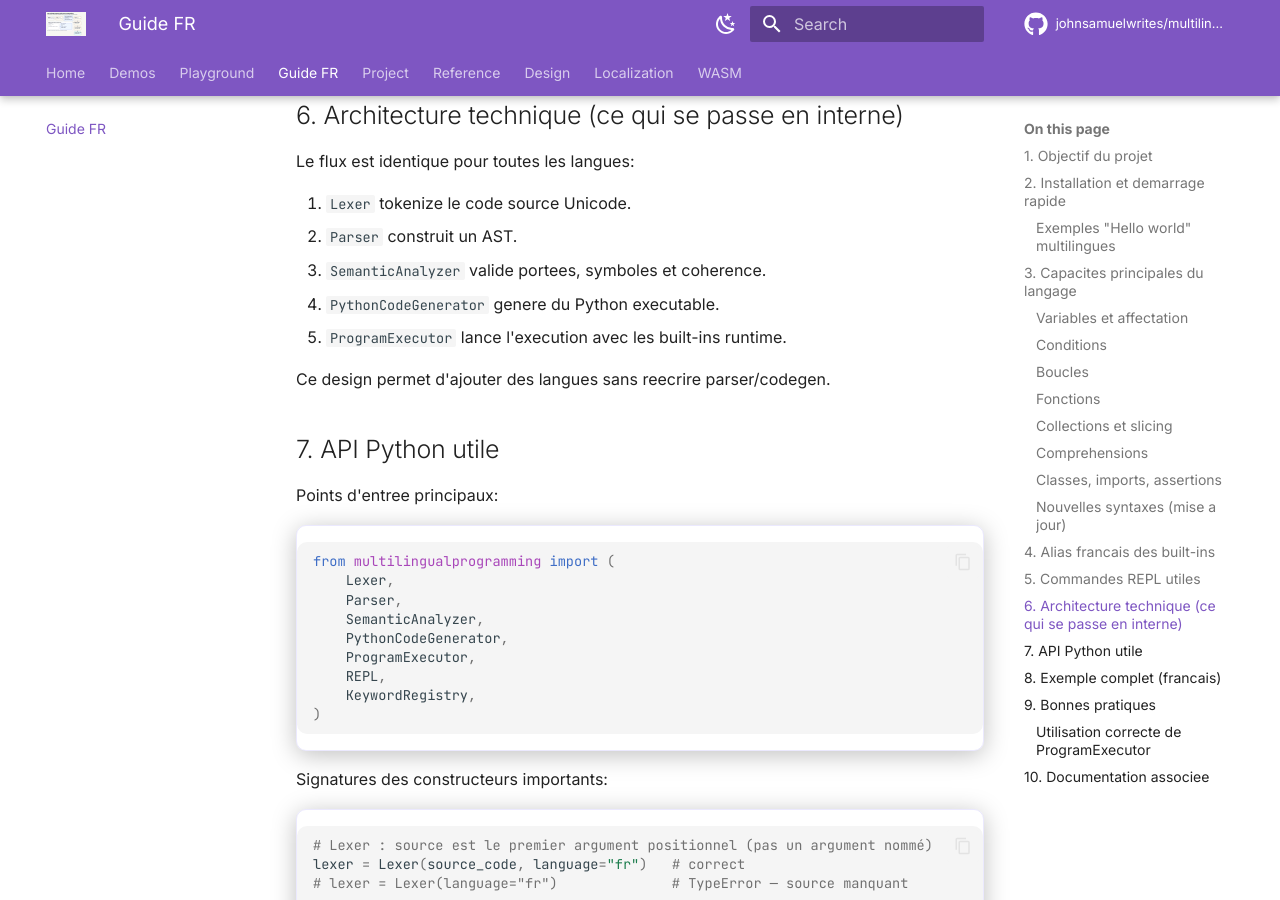
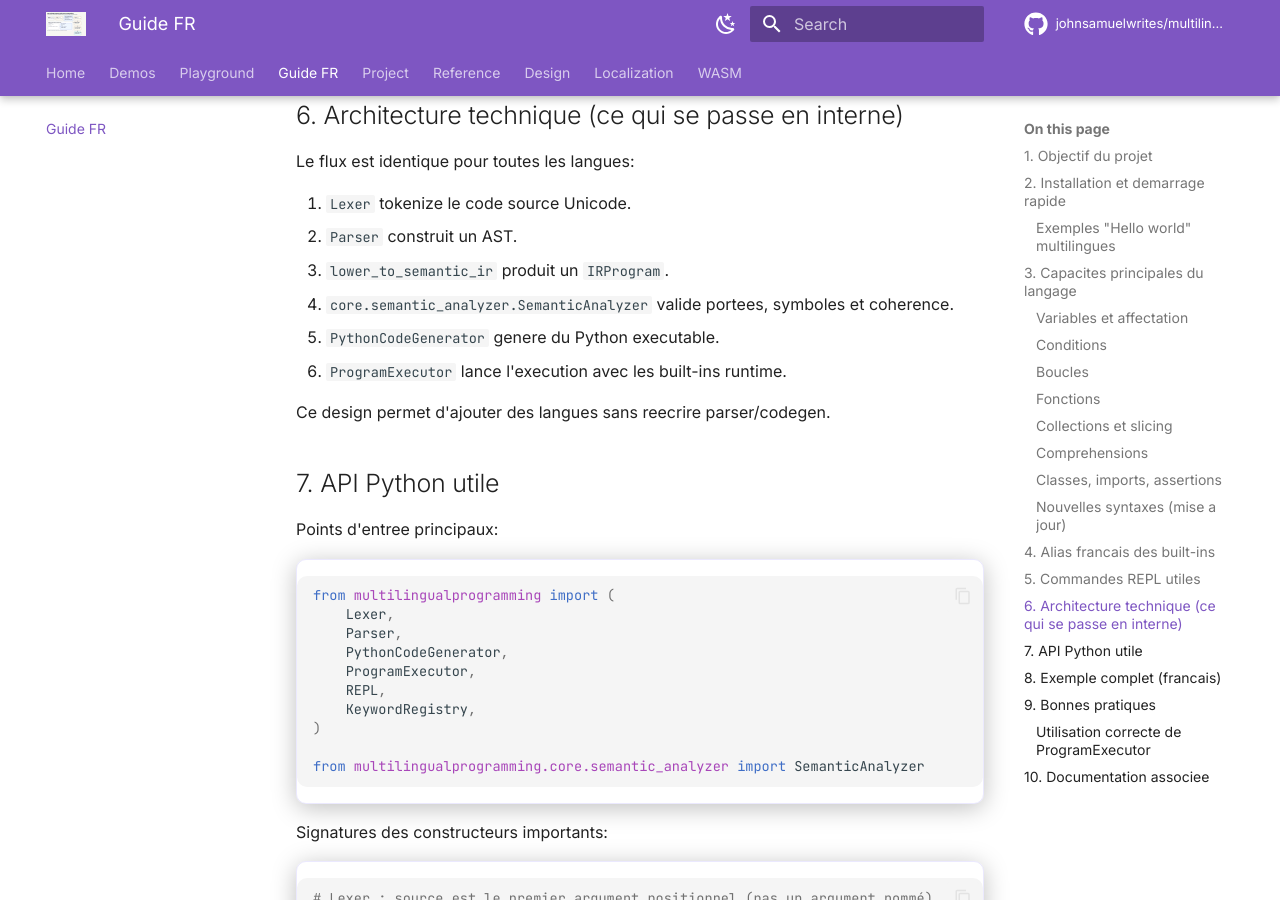
Before and after one commit to johnsamuelwrites/multilingual, an MkDocs documentation site: the page built from docs/fr/programmation.md, in a window 1280 px wide and 900 px high, scrolled down 8963 px. Built offline with MkDocs 1.6.1 and Material for MkDocs 9.7.7, drawn with Linux system fonts in a browser that asks for light colours; comment, search, counter and statistics services are not loaded.

Commit message:
Remove parser semantic analyzer

````diff
--- a/docs/fr/programmation.md
+++ b/docs/fr/programmation.md
@@ -403,9 +403,10 @@ Le flux est identique pour toutes les langues:
 
 1. `Lexer` tokenize le code source Unicode.
 2. `Parser` construit un AST.
-3. `SemanticAnalyzer` valide portees, symboles et coherence.
-4. `PythonCodeGenerator` genere du Python executable.
-5. `ProgramExecutor` lance l'execution avec les built-ins runtime.
+3. `lower_to_semantic_ir` produit un `IRProgram`.
+4. `core.semantic_analyzer.SemanticAnalyzer` valide portees, symboles et coherence.
+5. `PythonCodeGenerator` genere du Python executable.
+6. `ProgramExecutor` lance l'execution avec les built-ins runtime.
 
 Ce design permet d'ajouter des langues sans reecrire parser/codegen.
 
@@ -417,12 +418,13 @@ Points d'entree principaux:
 from multilingualprogramming import (
     Lexer,
     Parser,
-    SemanticAnalyzer,
     PythonCodeGenerator,
     ProgramExecutor,
     REPL,
     KeywordRegistry,
 )
+
+from multilingualprogramming.core.semantic_analyzer import SemanticAnalyzer
 ```
 
 Signatures des constructeurs importants:
````
Also changed, not shown: docs/design.md (+2 -2 lines), docs/reference.md (+5 -4 lines), 4 other files.
